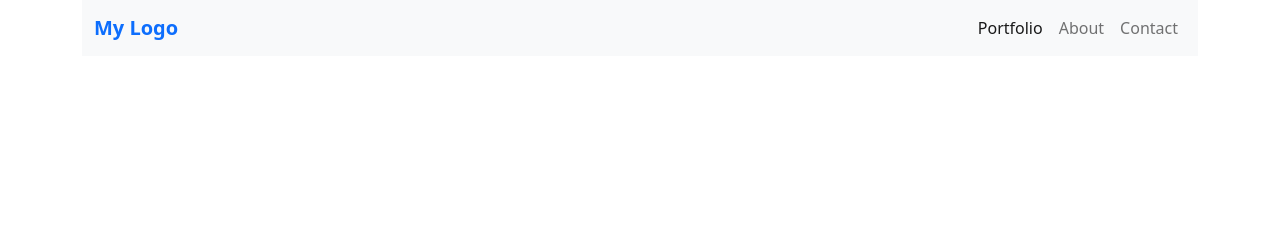
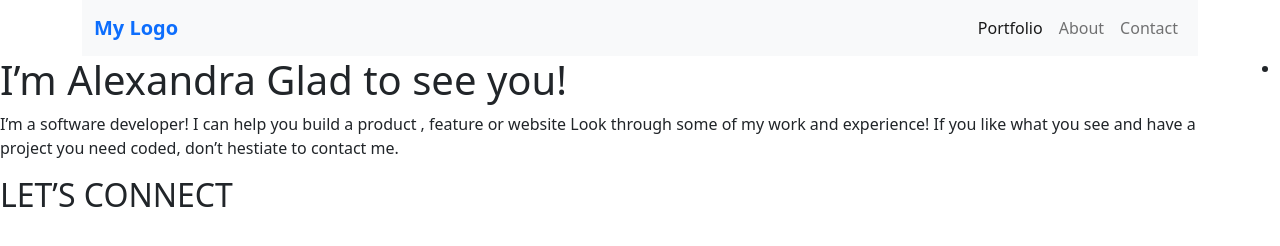
Before and after one commit to omarbabou/try-bootstrap, a website: page index.html in a window 1280 px wide. Drawn offline with nearby package versions, Linux system fonts and the light colour scheme.

```diff
--- a/index.html
+++ b/index.html
@@ -16,11 +16,11 @@
     <nav class="navbar navbar-expand-lg navbar-light bg-light">
         <div class="container-fluid">
           <a class="navbar-brand text-primary fw-bold" href="#">My Logo</a>
-          <button class="navbar-toggler" type="button" data-bs-toggle="collapse" data-bs-target="#navbarSupportedContent" aria-controls="navbarSupportedContent" aria-expanded="false" aria-label="Toggle navigation">
+          <button class="navbar-toggler border-0" type="button" data-bs-toggle="collapse" data-bs-target="#navbarSupportedContent" aria-controls="navbarSupportedContent" aria-expanded="false" aria-label="Toggle navigation">
             <span class="navbar-toggler-icon"></span>
           </button>
           <div class="collapse navbar-collapse " id="navbarSupportedContent">
-            <ul class="navbar-nav ms-auto mb-2 mb-lg-0">
+            <ul class="navbar-nav ms-auto mb-2 mb-lg-0 ">
               <li class="nav-item">
                 <a class="nav-link active" aria-current="page" href="#">Portfolio</a>
               </li>
@@ -36,6 +36,17 @@
         </div>
       </nav>
     </div>
-
+    <!-- headlines here -->
+    <div class="d-flex justify-content-center border-0">
+    <div>
+      <h1>I’m Alexandra
+        Glad to see you!</h1>
+        <p>I’m a software developer! I can help you build a product , feature or website Look through some of my work and experience! If you like what you see and have a project you need coded, don’t hestiate to contact me.</p>
+        <h2 class="">LET’S CONNECT</h2>
+    </div>
+      <ul>
+        <li><a href="#"></a></li>
+      </ul>
+    </div>
 </body>
 </html>
```
